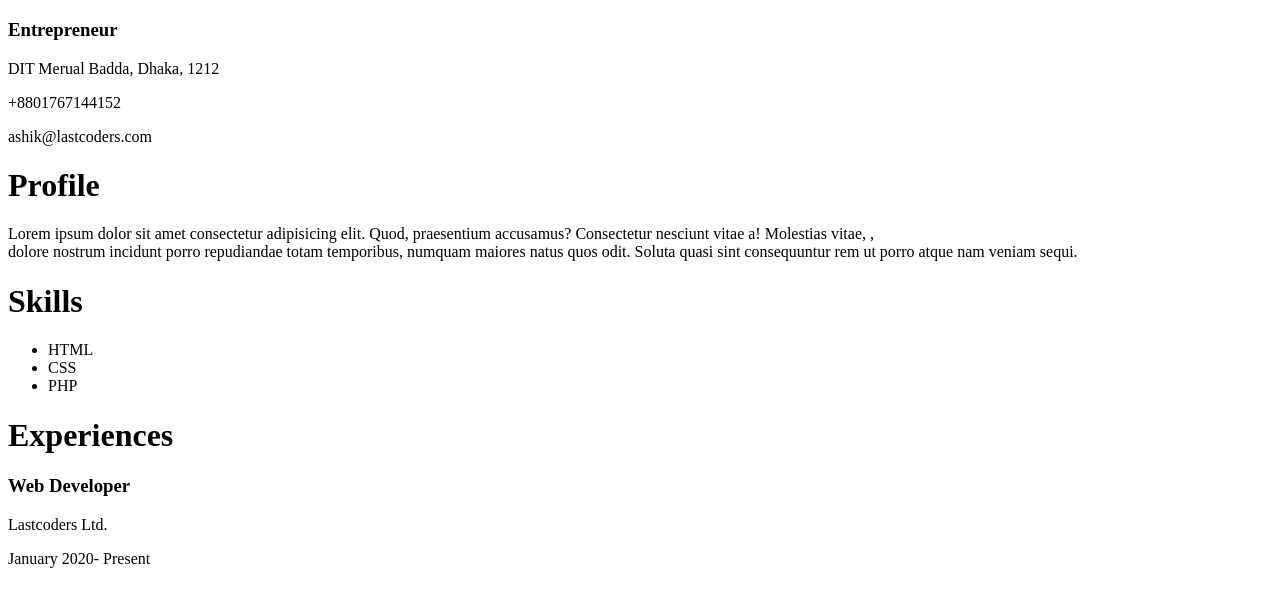
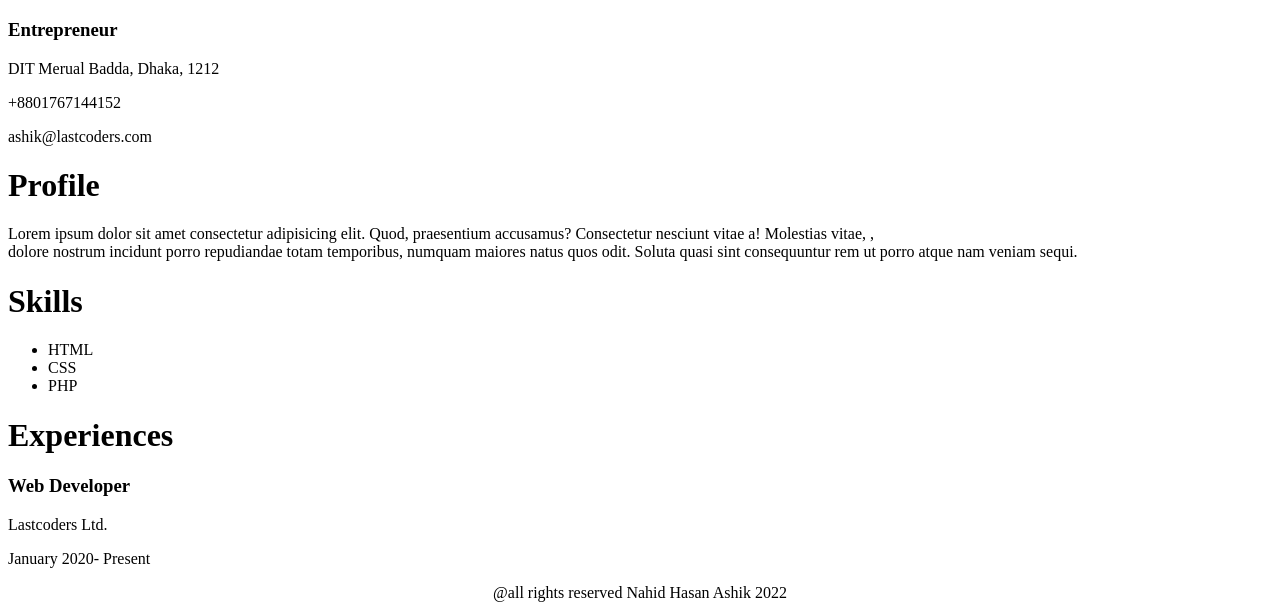
Before and after one commit to nahidhashik/MYCV, a plain HTML site: page index.html in a window 1280 px wide. Shown: the part 733-1343 px from the top of the page. Before the commit the page ends 1317 px from the top, so only its background shows below. Drawn offline with Linux system fonts and the light colour scheme.

Commit message:
added footer

```diff
--- a/index.html
+++ b/index.html
@@ -55,6 +55,8 @@
         <p>January 2020- Present</p>
     </div>
 
+    <footer align="center">@all rights reserved Nahid Hasan Ashik 2022</footer>
+
 </body>
 
 </html>
```
